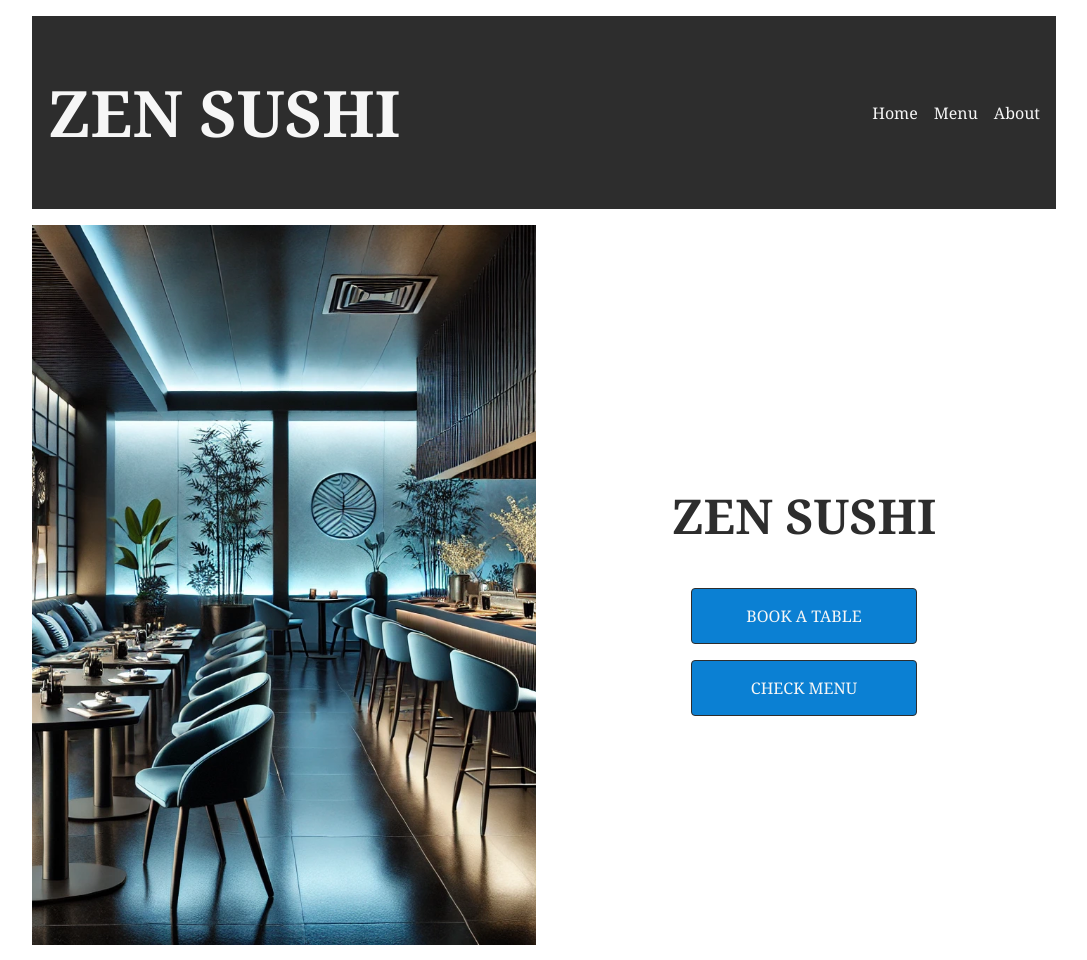
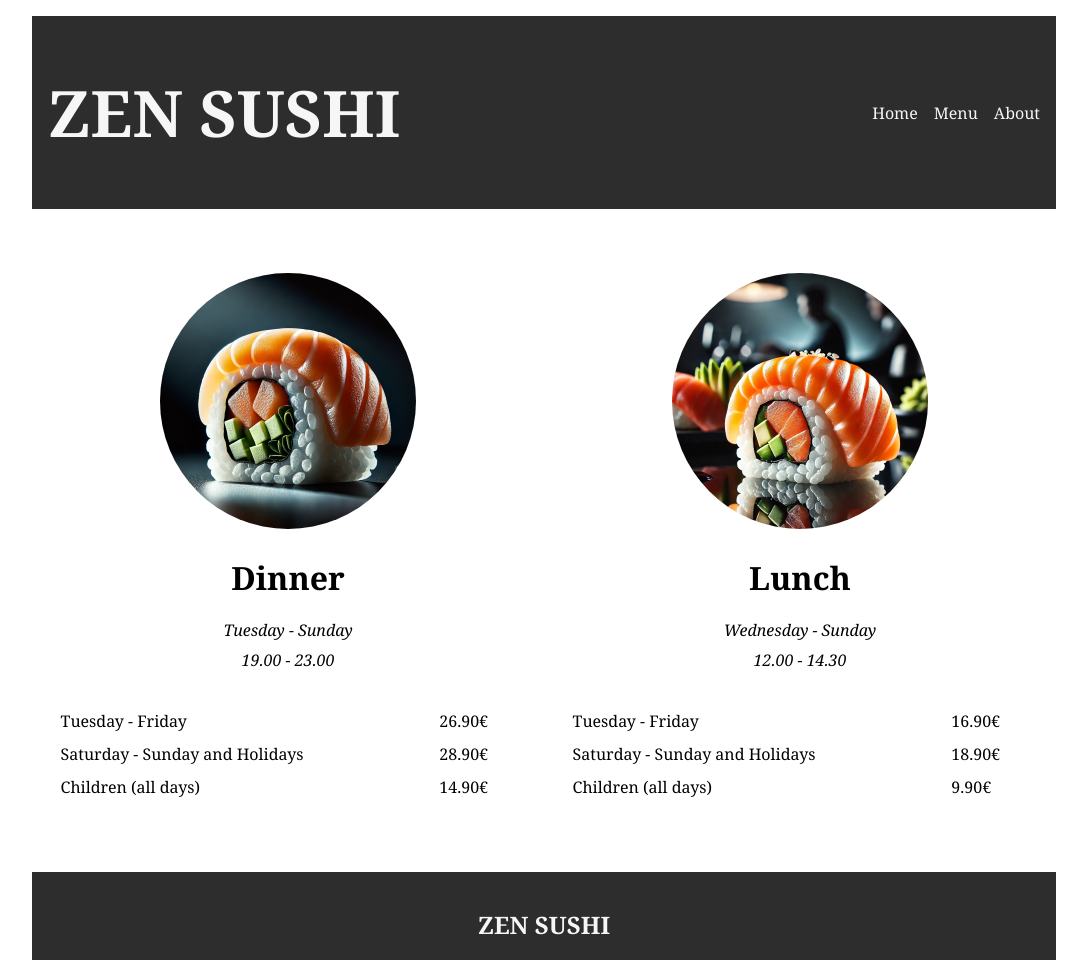
Before and after one commit to hansojuhan/js-projects-restaurant, a website built with webpack: page src/index.html in a window 1280 px wide. Shown: the top 960 px of the page, without its empty margins (96-1183 px from the left). Built offline with nearby package versions, Linux system fonts and the light colour scheme.

Commit message:
Write markup with JS loading and styles for menu page

```diff
--- a/src/index.html
+++ b/src/index.html
@@ -6,6 +6,56 @@
   <title>Zen Sushi</title>
 </head>
 <body>
-  <div id="content"></div>
+  <div id="content">
+
+  <!-- <div>
+    <img src="#">
+    <h2>Dinner</h2>
+    <p><em>Tuesday - Sunday</em></p>
+    <p></p><em>19.00 - 23.00</em></p>
+
+    <table>
+      <tbody>
+        <tr>
+          <td>Tuesday - Friday</td>
+          <td>26.90€</td>
+        </tr>
+        <tr>
+          <td>Saturday - Sunday and Holidays</td>
+          <td>28.90€</td>
+        </tr>
+        <tr>
+          <td>Children (all days)</td>
+          <td>14.90€</td>
+        </tr>
+      </tbody>
+    </table>
+  </div>
+
+  <div>
+    <img src="#">
+    <h2>Lunch</h2>
+    <p><em>Wednesday - Sunday</em></p>
+    <p></p><em>12.00 - 14.30</em></p>
+
+    <table>
+      <tbody>
+        <tr>
+          <td>Tuesday - Friday</td>
+          <td>14.90€</td>
+        </tr>
+        <tr>
+          <td>Saturday - Sunday and Holidays</td>
+          <td>18.90€</td>
+        </tr>
+        <tr>
+          <td>Children (all days)</td>
+          <td>9.90€</td>
+        </tr>
+      </tbody>
+    </table>
+  </div> -->
+
+  </div>
 </body>
 </html>
--- a/src/index.js
+++ b/src/index.js
@@ -1,6 +1,16 @@
 import { loadNavbar, loadFirstSection, loadSecondSection, loadFooter } from "./home";
 
+import { loadMenu } from "./menu";
+
 loadNavbar();
-loadFirstSection();
-loadSecondSection();
+
+loadMenu();
+
+
+// loadFirstSection();
+// loadSecondSection();
 loadFooter();
+
+/**
+ * Write the tab-switching logic inside of index.js. You should have event listeners for each button in the header navbar that wipes out the current contents of div#content and then runs the correct ‘tab module’ to populate it with the new contents again.
+ */
--- /dev/null
+++ b/src/menu.js
@@ -0,0 +1,88 @@
+import './styles.css';
+import sushiImage1 from './img/sushi1.webp';
+import sushiImage2 from './img/sushi2.webp';
+
+export function loadMenu() {
+  // Find the parent div#content
+  const content = document.getElementById('content');
+
+  // Get dinner menu
+  const dinnerMenu = loadMenuPartial(
+    sushiImage1,
+    'Dinner',
+    '<em>Tuesday - Sunday</em>',
+    '<em>19.00 - 23.00</em>',
+    '<td>Tuesday - Friday</td><td>26.90€</td>',
+    '<td>Saturday - Sunday and Holidays</td><td>28.90€</td>',
+    '<td>Children (all days)</td><td>14.90€</td>'
+  );
+
+  // Get lunch menu
+  const lunchMenu = loadMenuPartial(
+    sushiImage2,
+    'Lunch',
+    '<em>Wednesday - Sunday</em>',
+    '<em>12.00 - 14.30</em>',
+    '<td>Tuesday - Friday</td><td>16.90€</td>',
+    '<td>Saturday - Sunday and Holidays</td><td>18.90€</td>',
+    '<td>Children (all days)</td><td>9.90€</td>'
+  )
+
+  // Append
+  const menuContainer = document.createElement('div');
+  menuContainer.classList.add('menu-container');
+  menuContainer.append(dinnerMenu, lunchMenu);
+
+  content.append(menuContainer);
+}
+
+function loadMenuPartial(
+  image,
+  headingText,
+  subheading1Text,
+  subheading2Text,
+  tableRow1,
+  tableRow2,
+  tableRow3
+) {
+  // Dinner menu
+  const dinnerMenuContainer = document.createElement('div');
+
+  const dinnerImage = document.createElement('img');
+  dinnerImage.src = image;
+  dinnerImage.id = 'menu-image';
+
+  const dinnerHeading = document.createElement('h2');
+  dinnerHeading.innerText = headingText;
+
+  const dinnerSubheading1 = document.createElement('p');
+  dinnerSubheading1.innerHTML = subheading1Text;
+  const dinnerSubheading2 = document.createElement('p');
+  dinnerSubheading2.innerHTML = subheading2Text;
+
+  const dinnerTable = document.createElement('table');
+  const dinnerTableBody = document.createElement('tbody');
+
+  const dinnerTableBodyRow1 = document.createElement('tr');
+  dinnerTableBodyRow1.innerHTML = tableRow1;
+
+  const dinnerTableBodyRow2 = document.createElement('tr');
+  dinnerTableBodyRow2.innerHTML = tableRow2;
+
+  const dinnerTableBodyRow3 = document.createElement('tr');
+  dinnerTableBodyRow3.innerHTML = tableRow3;
+
+  dinnerTableBody.append(dinnerTableBodyRow1,dinnerTableBodyRow2,dinnerTableBodyRow3);
+  dinnerTable.append(dinnerTableBody);
+
+  // Append everything to content
+  dinnerMenuContainer.append(
+    dinnerImage,
+    dinnerHeading,
+    dinnerSubheading1,
+    dinnerSubheading2,
+    dinnerTable
+  );
+
+  return dinnerMenuContainer;
+}
--- a/src/styles.css
+++ b/src/styles.css
@@ -171,3 +171,41 @@ footer h2 {
 
   object-fit: cover;
 }
+
+/* Menu styles */
+.menu-container {
+  display: flex;
+  flex: 1;
+
+  margin: 4rem 0rem;
+}
+
+.menu-container div {
+  display: flex;
+  flex-direction: column;
+  align-items: center;
+}
+
+#menu-image {
+ width: 50%;
+ border-radius: 999px;
+}
+
+.menu-container h2 {
+  font-size: 2rem;
+  margin-bottom: 1rem;
+}
+
+.menu-container p {
+  margin: 0.25rem 0rem;
+}
+
+.menu-container table {
+  width: 90%;
+
+  margin-top: 2rem;
+}
+
+.menu-container table td {
+  padding-bottom: 0.5rem;
+}
```
Also changed, not shown: src/img/sushi1.webp (added), src/img/sushi2.webp (added).
